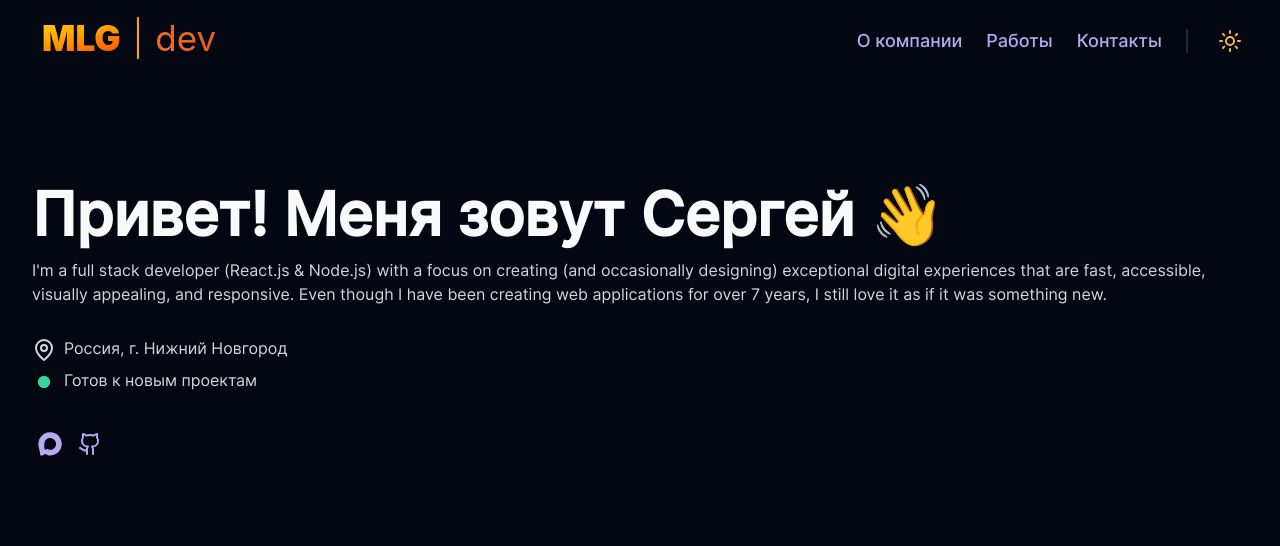
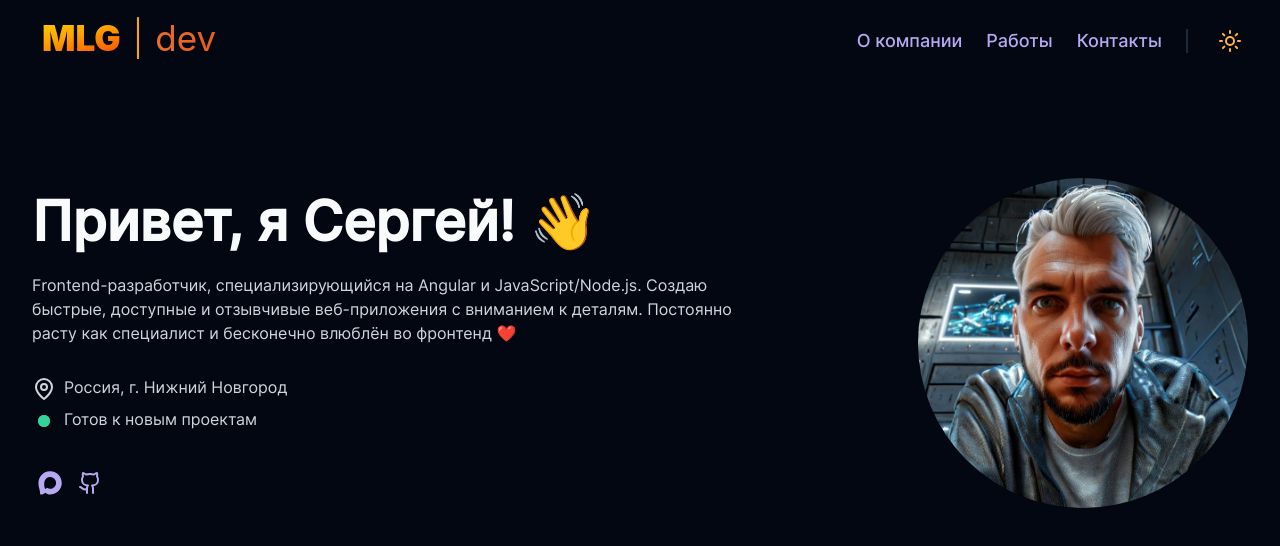
Before and after one commit to SergeyMalyuga/mlg-dev, an Angular app: page / in a window 1280 px wide. Shown: the top 546 px of the page. Built offline with nearby package versions, Linux system fonts and the light colour scheme.

Commit message:
feat(hero.component): добавить блок с фотографией
- hero__wrapper-block-image -> hero__wrapper-image с фото 330x330

```diff
--- a/src/app/features/hero/hero.component.html
+++ b/src/app/features/hero/hero.component.html
@@ -1,27 +1,27 @@
 <section class="hero">
   <div class="hero__content container">
-    <div class="hero__wrapper-column-left">
-      <div>
+    <div class="hero__wrapper-block-text">
+      <div class="hero__wrapper-title">
         <h1 class="hero__title-main">
-          Привет! Меня зовут Сергей
-          <span class="hero__emoji-hand">👋</span>
+          Привет, я Сергей!
+          <span class="hero__emoji-hand" aria-hidden="true">👋</span>
         </h1>
         <p class="hero__text-info">
-          I'm a full stack developer (React.js & Node.js) with a focus on creating (and occasionally designing) exceptional
-          digital experiences that are fast, accessible, visually appealing, and responsive. Even though I have been
-          creating web applications for over 7 years, I still love it as if it was something new.
+          Frontend-разработчик, специализирующийся на Angular и JavaScript/Node.js.
+          Создаю быстрые, доступные и отзывчивые веб-приложения с вниманием к деталям.
+          Постоянно расту как специалист и бесконечно влюблён во фронтенд ❤️
         </p>
       </div>
       <div class="hero__info">
         <div class="hero__info-flex hero__location">
-          <svg width="24" height="24">
+          <svg width="24" height="24" aria-hidden="true">
             <use href="/assets/images/vector/marker.svg#marker"/>
           </svg>
           <p>Россия, г. Нижний Новгород</p>
         </div>
 
         <div class="hero__info-flex hero__work-status">
-          <div class="hero__wrapper-point">
+          <div class="hero__wrapper-point" aria-hidden="true">
             <span class="hero__point"></span>
           </div>
           <p>Готов к новым проектам</p>
@@ -30,16 +30,18 @@
       </div>
       <ul class="hero__list-social">
         <li>
-          <a class="hero__link hero__link--max" href="https://max.ru/join/iAKX1OPqx_4hGf_SNfMz-6awnsX4QFF4fcUDAdyS518" target="_blank" aria-label="Max">
-            <svg width="24" height="24">
+          <a class="hero__link hero__link--max" href="https://max.ru/join/iAKX1OPqx_4hGf_SNfMz-6awnsX4QFF4fcUDAdyS518"
+             target="_blank" rel="noopener noreferrer" aria-label="Max">
+            <svg width="24" height="24" aria-hidden="true">
               <use href="/assets/images/vector/max_logo.svg#max-logo"/>
             </svg>
           </a>
         </li>
 
         <li>
-          <a class="hero__link hero__link--github" href="https://github.com/SergeyMalyuga" target="_blank" aria-label="GitHub">
-            <svg width="24" height="24">
+          <a class="hero__link hero__link--github" href="https://github.com/SergeyMalyuga" target="_blank"
+             aria-label="GitHub" rel="noopener noreferrer">
+            <svg width="24" height="24" aria-hidden="true">
               <use href="/assets/images/vector/github-log.svg#github-logo"/>
             </svg>
           </a>
@@ -48,5 +50,11 @@
       </ul>
     </div>
 
+    <div class="hero__wrapper-block-image">
+      <div class="hero__wrapper-image">
+        <img src="/assets/images/raster/hero-me-square.jpg" width="330" height="330"
+             alt="Фотография Сергея Малюги, фронтенд-разработчика">
+      </div>
+    </div>
   </div>
 </section>
--- a/src/app/features/hero/hero.component.scss
+++ b/src/app/features/hero/hero.component.scss
@@ -4,12 +4,39 @@
 .hero {
   padding: 96px 0;
 
+  &__content {
+    display: flex;
+    align-items: center;
+    gap: 48px;
+
+    @media (width <= 792px) {
+      flex-direction: column;
+    }
+  }
+
   &__wrapper {
-    &-column {
-      &-left {
+    &-block {
+      &-text {
+        width: max-content;
         display: flex;
         flex-direction: column;
         gap: 32px;
+
+        @media (width <= 792px) {
+          width: 100%;
+          order: 1;
+        }
+      }
+
+      &-image {
+        display: flex;
+        justify-content: flex-end;
+        width: 100%;
+
+        @media (width <= 792px) {
+          justify-content: center;
+          order: 0;
+        }
       }
     }
 
@@ -20,14 +47,37 @@
       width: 24px;
       height: 24px;
     }
+
+    &-image {
+      position: relative;
+      max-width: 330px;
+      width: 100%;
+      border-radius: 50%;
+      overflow: hidden;
+
+      img {
+        display: block;
+      }
+
+/*      &::before {
+        content: '';
+        position: absolute;
+        top: 50px;
+        right: -50px;
+        width: 100%;
+        height: 100%;
+        background-color: rgb(var(--gray-200));
+        z-index: -1;
+      }*/
+    }
   }
 
   &__title {
     &-main {
       color: rgb(var(--title-color));
-      font-size: 60px;
+      font-size: 55px;
       line-height: 72px;
-      margin-bottom: 8px;
+      margin-bottom: 16px;
 
       @media (width <= 1023px) {
         font-size: 48px;
```
Also changed, not shown: src/assets/images/raster/hero-me-square.jpg (added), src/assets/images/raster/hero-me.jpg (added).
